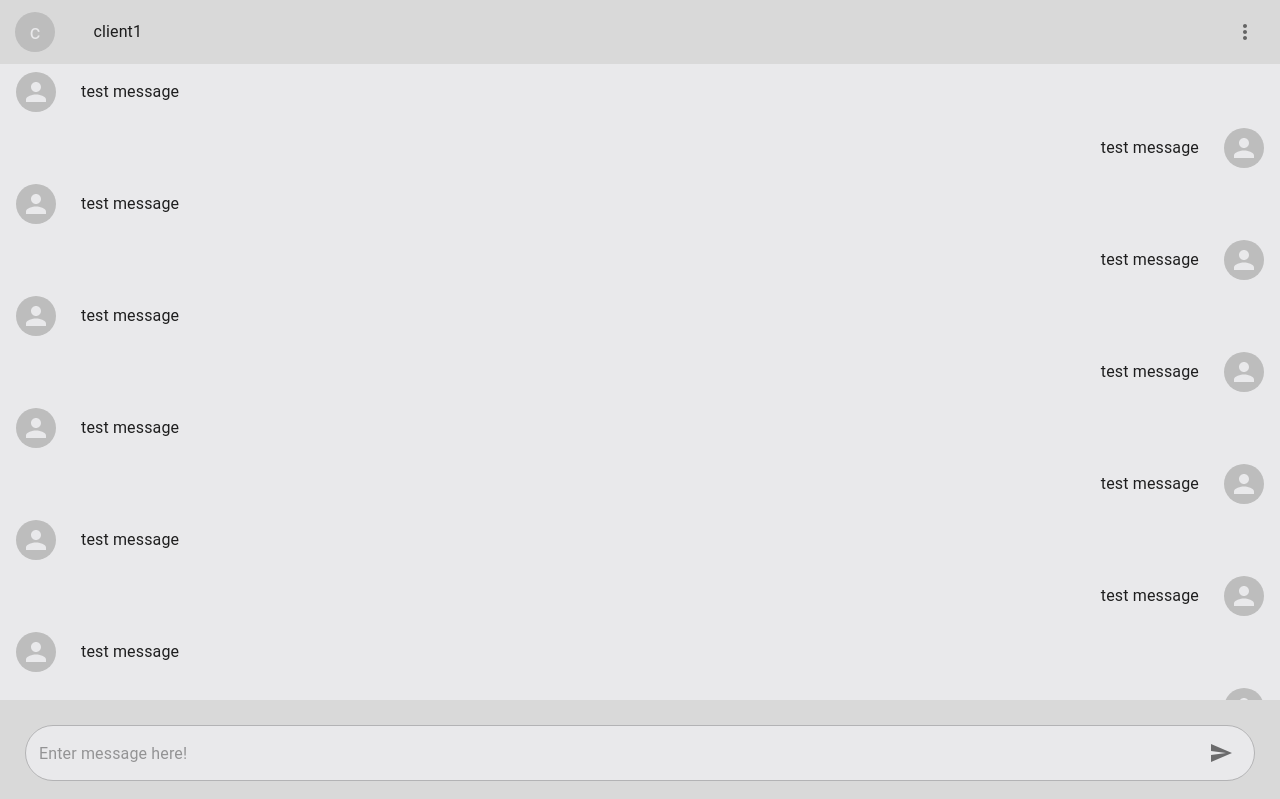
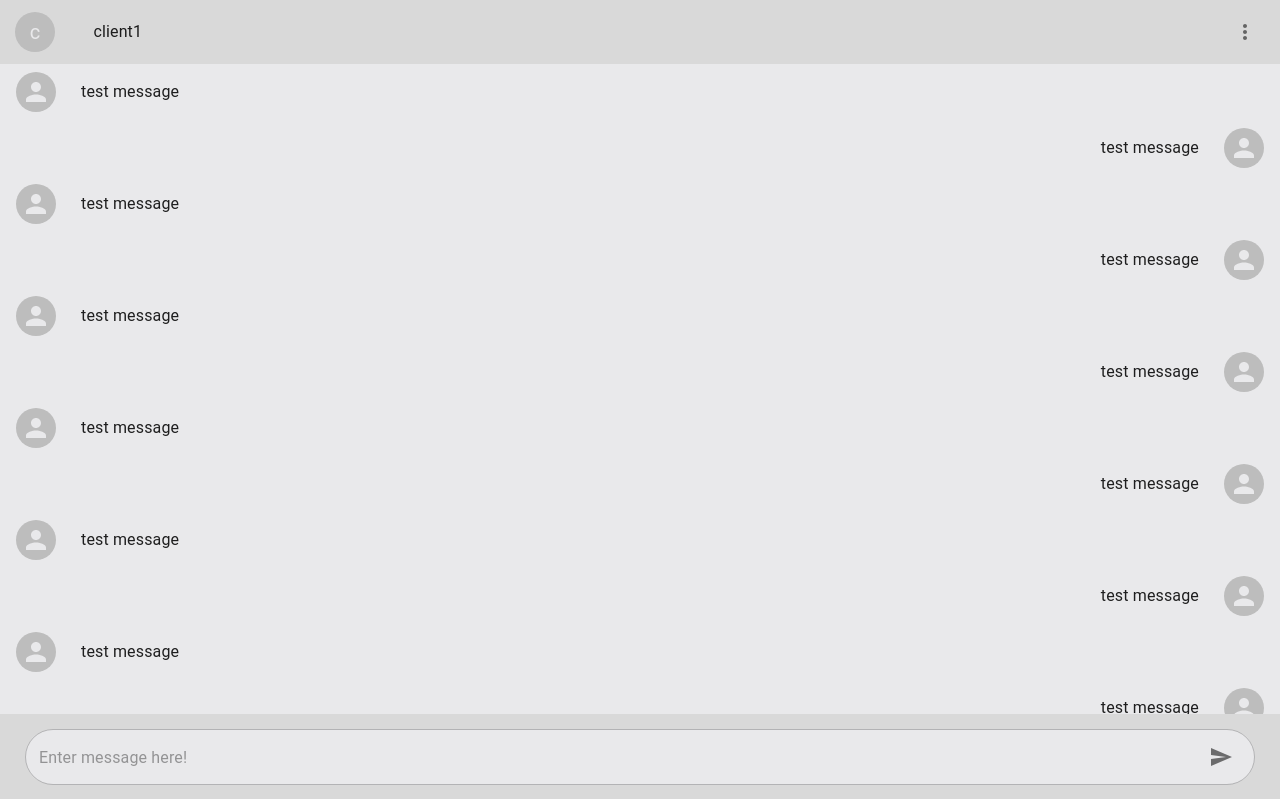
Before and after one commit to Palm394/chat-application-client, a Next.js app: page /chat/1 in a window 1280 px wide. Shown: the top 799 px of the page. Built offline with nearby package versions, Linux system fonts and the light colour scheme.

Commit message:
Change spacing of footer

```diff
--- a/src/component/Footer/Layout.tsx
+++ b/src/component/Footer/Layout.tsx
@@ -9,10 +9,9 @@ export default function FooterLayout({ ...props }: props) {
   return (
     <Box position={"fixed"}
       sx={{
-        height: "100px",
         width: "100%",
         backgroundColor: theme.palette.primary.main,
-        padding: theme.spacing(5),
+        padding: `${theme.spacing(3)} ${theme.spacing(5)}`,
         bottom: 0
       }}>
       {props.children}
```
